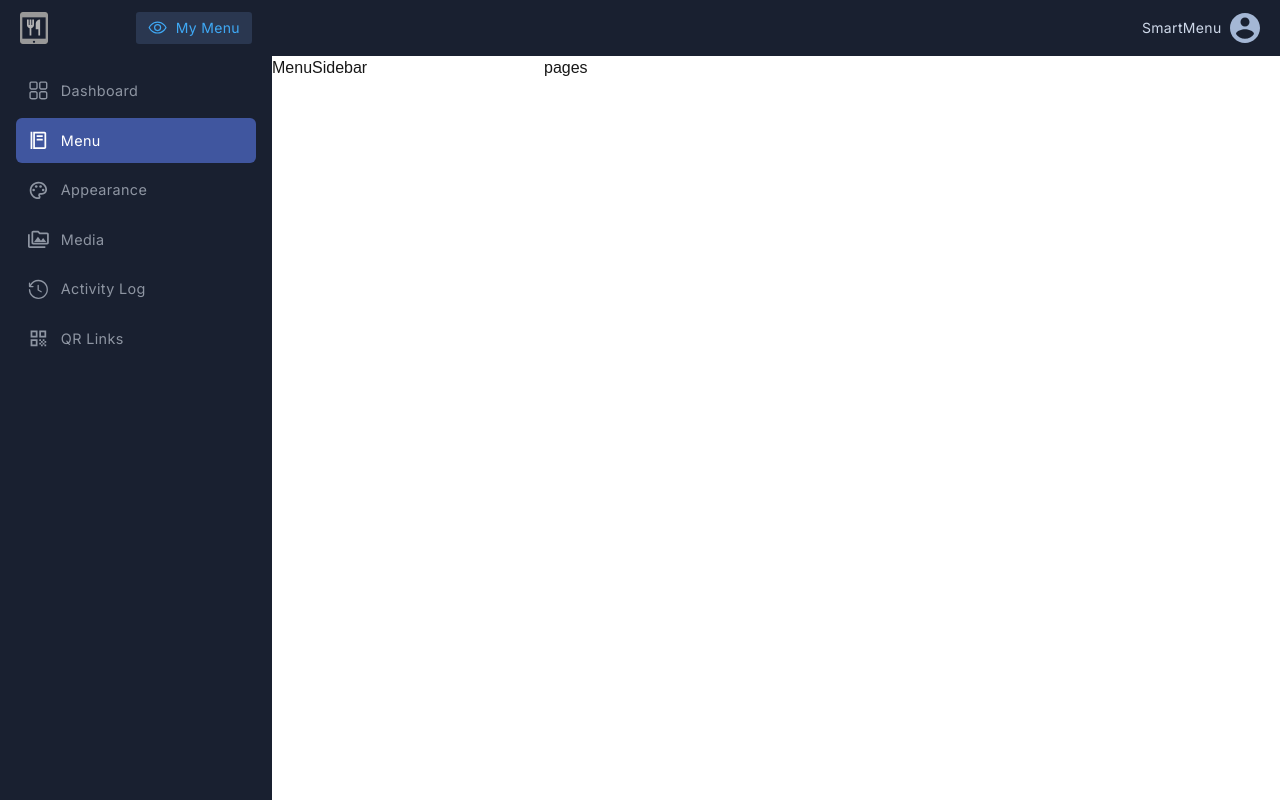
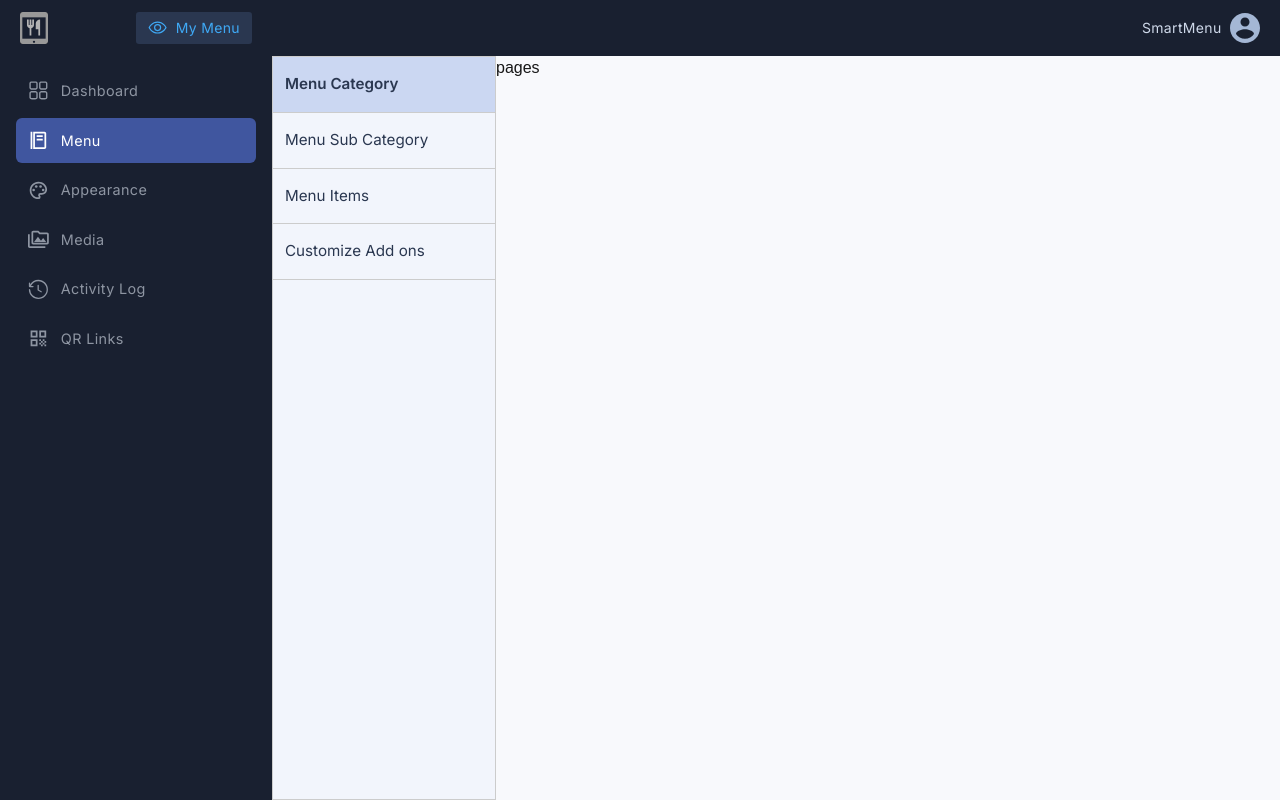
Before and after one commit to hosoocha20/smartmenu-manager, a Next.js app: page /manage-menu/menuCategory in a window 1280 px wide. Built offline with nearby package versions, Linux system fonts and the light colour scheme.

Commit message:
MenuSidebar - active links styles

```diff
--- a/src/app/(auth)/manage-menu/layout.tsx
+++ b/src/app/(auth)/manage-menu/layout.tsx
@@ -7,7 +7,7 @@ const MenuLayout = ({
     children: React.ReactNode;
   }>) => {
   return (
-    <div className=" grid grid-cols-[17rem_auto]">
+    <div className=" grid grid-cols-[14rem_auto]">
     <MenuSidebar />
     {children}
 </div>
--- a/src/app/(auth)/manage-menu/menuCategory/page.tsx
+++ b/src/app/(auth)/manage-menu/menuCategory/page.tsx
@@ -3,7 +3,7 @@ import React from 'react'
 
 const MenuCategory = () => {
   return (
-    <div>pages</div>
+    <div className='bg-background'>pages</div>
   )
 }
 
--- a/src/app/(auth)/manage-menu/menuItems/page.tsx
+++ b/src/app/(auth)/manage-menu/menuItems/page.tsx
@@ -2,7 +2,7 @@ import React from 'react'
 
 const MenuItems = () => {
   return (
-    <div>page</div>
+    <div className='bg-background'>page</div>
   )
 }
 
--- a/src/app/components/MenuSidebar.tsx
+++ b/src/app/components/MenuSidebar.tsx
@@ -1,9 +1,34 @@
-import React from 'react'
+'use client'
+import Link from "next/link";
+import { usePathname } from "next/navigation";
+import React from "react";
 
+interface MenuSidebarLinksI {
+  name: string;
+  link: string;
+}
 const MenuSidebar = () => {
+  const menuSidebarLinksArr: MenuSidebarLinksI[] = [
+    { name: "Menu Category", link: "/manage-menu/menuCategory" },
+    { name: "Menu Sub Category", link: "/manage-menu/menuSubcategory" },
+    { name: "Menu Items", link: "/manage-menu/menuItems" },
+    { name: "Customize Add ons", link: "/manage-menu/customizeAddons" },
+  ];
+  const currentPath = usePathname();
+
   return (
-    <div>MenuSidebar</div>
-  )
-}
+    <div className="font-inter bg-royal-blue-50 border border-[#cccccc] w-full h-full flex flex-col">
+      {menuSidebarLinksArr.map((el: MenuSidebarLinksI, i: number) => (
+        <Link
+          key={i}
+          href={el.link}
+          className={` ${currentPath === el.link ? "bg-[#cbd7f2] *:font-semibold" : "bg-royal-blue-50"} w-full border-b border-[#cccccc] text-my-primary-900  px-3 py-4`}
+        >
+          <p className="text-[0.95rem] ">{el.name}</p>
+        </Link>
+      ))}
+    </div>
+  );
+};
 
-export default MenuSidebar
+export default MenuSidebar;
--- a/src/app/components/Sidebar.tsx
+++ b/src/app/components/Sidebar.tsx
@@ -21,7 +21,7 @@ const Sidebar = () => {
     const sidebararr : SidebarLink[] = [{name: "Dashboard", icon: <RxDashboard />, link: "/dashboard"}, {name: "Menu", icon: <BiFoodMenu />, link: "/manage-menu"}, {name: "Appearance", icon: <MdOutlinePalette />, link: "/manage-appearance"}, {name: "Media", icon: <MdOutlinePermMedia />, link: "/manage-media"}, {name: "Activity Log", icon: <GoHistory />, link: "/activity-log"}, {name: "QR Links", icon: <MdQrCode />, link: "/manage-qr-links"}]
 
   return (
-    <div className='font-inter -full bg-my-primary-950 px-4 py-3'>
+    <div className='font-inter w-full bg-my-primary-950 px-4 py-3'>
         <div className='flex flex-col gap-1'>
             {sidebararr.map((item: SidebarLink, i:number) => (
                 <Link href={`${item.link}`} key={i} className={ `${currentPath === item.link || currentPath.startsWith(item.link) ? "bg-primary-comp-800 text-white" : "text-my-black-600"}  flex gap-3 items-center w-full py-3 px-3 rounded-md `}>
```
